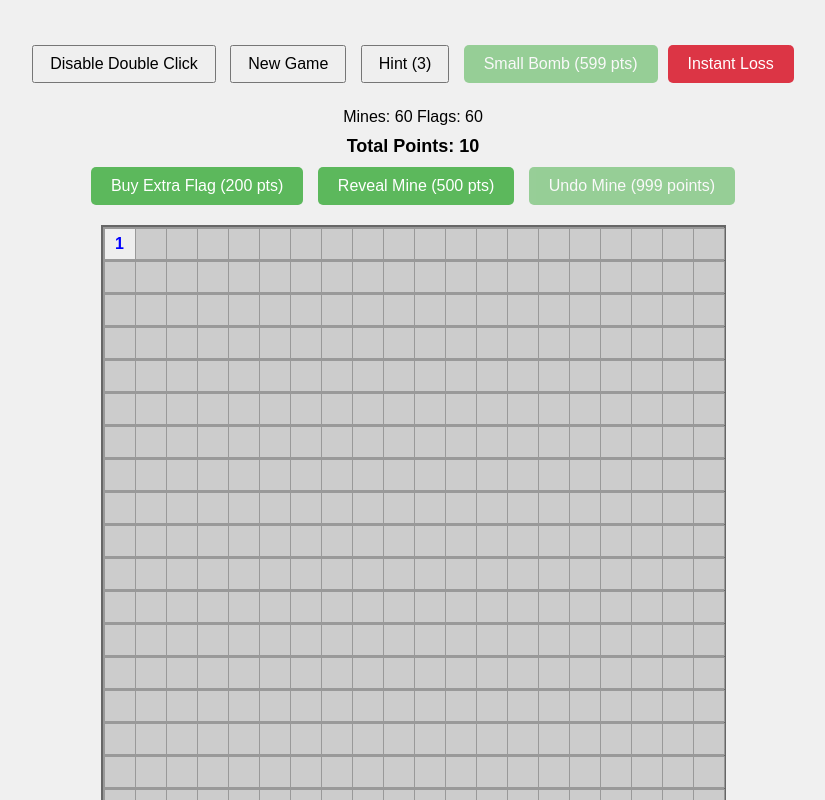
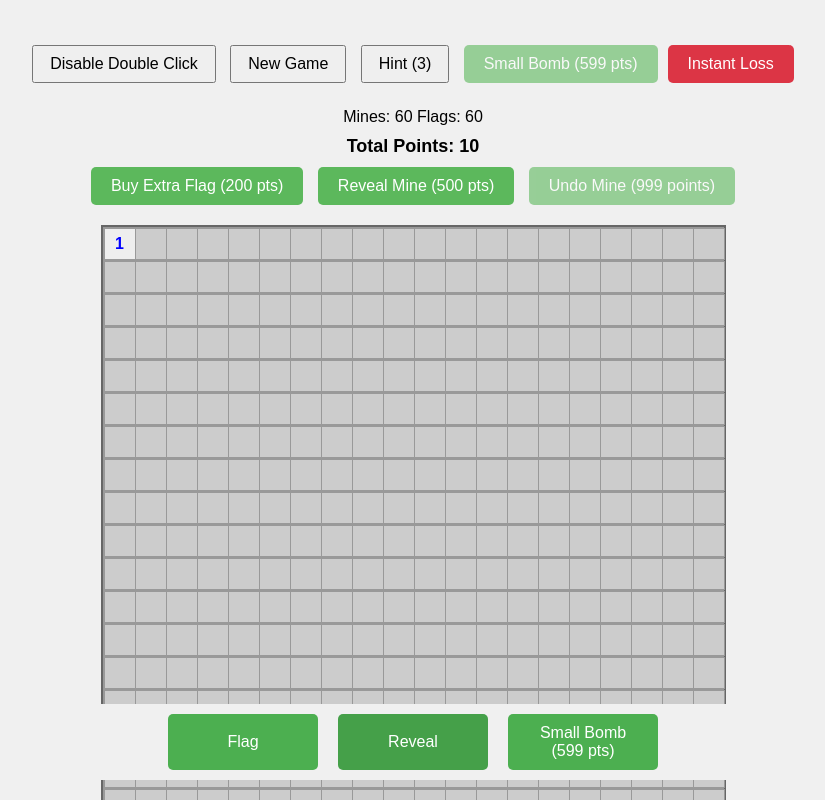
Before and after one commit to Rightleftyoung/minesweeper20X20, a plain HTML site: page index.html in a window 1280 px wide. Both pictures are taken after a click on the element 346 px from the left and 244 px from the top of the page. Shown: the top 800 px of the page, without its empty margins (227-1052 px from the left). Drawn offline with Linux system fonts and the light colour scheme.

Commit message:
Add files via upload

```diff
--- a/game.js
+++ b/game.js
@@ -93,69 +93,76 @@ function createMobileControls() {
     const controlsDiv = document.createElement('div');
     controlsDiv.id = 'mobile-controls';
     controlsDiv.style.marginTop = '20px';
+    controlsDiv.style.position = 'fixed';  // Fix position at bottom
+    controlsDiv.style.bottom = '20px';     // Distance from bottom
+    controlsDiv.style.left = '0';          // Align to left
+    controlsDiv.style.right = '0';         // Align to right
+    controlsDiv.style.backgroundColor = '#f0f0f0'; // Match background
+    controlsDiv.style.padding = '10px';    // Add padding
 
-    // Mode toggle button
-    const modeToggle = document.createElement('button');
-    modeToggle.textContent = 'Mode: Reveal';
-    modeToggle.className = 'mobile-control-btn';
+    // Create the 3 main buttons
+    const flagBtn = document.createElement('button');
+    flagBtn.textContent = 'Flag';
+    flagBtn.className = 'mobile-control-btn';
 
-    // Quick reveal button
-    const quickRevealBtn = document.createElement('button');
-    quickRevealBtn.textContent = 'Quick Reveal';
-    quickRevealBtn.className = 'mobile-control-btn';
+    const revealBtn = document.createElement('button');
+    revealBtn.textContent = 'Reveal';
+    revealBtn.className = 'mobile-control-btn';
+    revealBtn.style.backgroundColor = '#45a049'; // Highlight active mode
 
-    // Small bomb button
-    const smallBombBtn = document.createElement('button');
-    smallBombBtn.textContent = 'Small Bomb (599 pts)';
-    smallBombBtn.className = 'mobile-control-btn';
+    const bombBtn = document.createElement('button');
+    bombBtn.textContent = 'Small Bomb (599 pts)';
+    bombBtn.className = 'mobile-control-btn';
 
-    let isRevealMode = true;
-    let isBombMode = false;
+    let currentMode = 'reveal';
     let selectedCell = null;
 
-    // Mode toggle handler
-    modeToggle.addEventListener('click', () => {
-        if (!isBombMode) {
-            isRevealMode = !isRevealMode;
-            modeToggle.textContent = `Mode: ${isRevealMode ? 'Reveal' : 'Flag'}`;
-        }
+    // Flag button handler
+    flagBtn.addEventListener('click', () => {
+        currentMode = 'flag';
+        flagBtn.style.backgroundColor = '#45a049';
+        revealBtn.style.backgroundColor = '#4CAF50';
+        bombBtn.style.backgroundColor = '#4CAF50';
     });
 
-    // Quick reveal handler
-    quickRevealBtn.addEventListener('click', () => {
-        if (selectedCell && doubleClickEnabled) {
-            handleDoubleClick(selectedCell);
-        }
+    // Reveal button handler
+    revealBtn.addEventListener('click', () => {
+        currentMode = 'reveal';
+        revealBtn.style.backgroundColor = '#45a049';
+        flagBtn.style.backgroundColor = '#4CAF50';
+        bombBtn.style.backgroundColor = '#4CAF50';
     });
 
-    // Small bomb handler
-    smallBombBtn.addEventListener('click', () => {
+    // Bomb button handler
+    bombBtn.addEventListener('click', () => {
         if (!gameActive || !smallBombAvailable || totalPoints < 599) {
             alert('Small Bomb not available: Game not active, already used, or insufficient points');
             return;
         }
-
-        isBombMode = true;
-        modeToggle.textContent = 'Mode: BOMB';
+        currentMode = 'bomb';
+        bombBtn.style.backgroundColor = '#45a049';
+        flagBtn.style.backgroundColor = '#4CAF50';
+        revealBtn.style.backgroundColor = '#4CAF50';
         alert('Select a cell to use the Small Bomb');
     });
 
     // Add buttons to controls
-    controlsDiv.appendChild(modeToggle);
-    controlsDiv.appendChild(quickRevealBtn);
-    controlsDiv.appendChild(smallBombBtn);
+    controlsDiv.appendChild(flagBtn);
+    controlsDiv.appendChild(revealBtn);
+    controlsDiv.appendChild(bombBtn);
 
     // Add controls to page
     document.getElementById('game-wrapper').appendChild(controlsDiv);
 
     return {
         getMode: () => {
-            if (isBombMode) {
-                isBombMode = false;
-                modeToggle.textContent = `Mode: ${isRevealMode ? 'Reveal' : 'Flag'}`;
-                return 'bomb';
+            const mode = currentMode;
+            if (mode === 'bomb') {
+                currentMode = 'reveal';
+                revealBtn.style.backgroundColor = '#45a049';
+                bombBtn.style.backgroundColor = '#4CAF50';
             }
-            return isRevealMode ? 'reveal' : 'flag';
+            return mode;
         },
         setSelectedCell: (cell) => { selectedCell = cell; }
     };
--- a/style.css
+++ b/style.css
@@ -149,30 +149,28 @@ button {
     border: none;
     border-radius: 5px;
     padding: 10px 20px;
-    margin: 5px;
     font-size: 16px;
     cursor: pointer;
-    min-width: 120px;
+    flex: 1;
+    max-width: 150px;
+    margin: 0 5px;
 }
 
 .mobile-control-btn:active {
     background-color: #45a049;
 }
 
-.mobile-control-btn:disabled {
-    background-color: #cccccc;
-    cursor: not-allowed;
-}
-
 #mobile-controls {
-    margin-top: 20px;
-    text-align: center;
+    position: fixed;
+    bottom: 20px;
+    left: 0;
+    right: 0;
     display: flex;
     justify-content: center;
-    flex-wrap: wrap;
     gap: 10px;
     padding: 10px;
-    padding-bottom: 50px;
+    background-color: #f0f0f0;
+    z-index: 1000;
 }
 
 @media screen and (max-width: 600px) {
@@ -191,3 +189,8 @@ button {
         min-width: 100px;
     }
 }
+
+/* Add padding to main content to prevent buttons from covering game area */
+#game-wrapper {
+    padding-bottom: 80px;
+}
```
